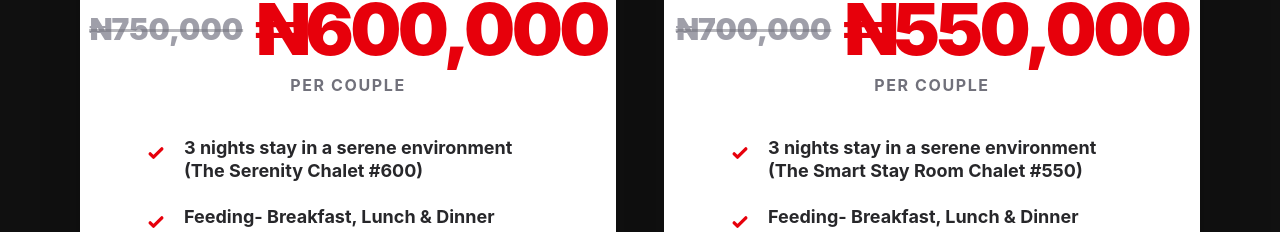
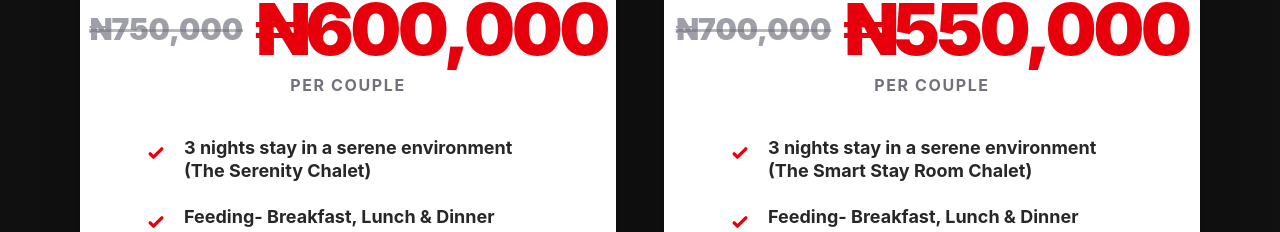
Before and after one commit to thecompassassembly/lovereboot, a Next.js app: page / in a window 1280 px wide. Shown: the part 2367-2599 px from the top of the page. Built offline with nearby package versions, Linux system fonts and the light colour scheme.

Commit message:
style: remove room numbers from chalet feature descriptions in page.tsx

```diff
--- a/app/page.tsx
+++ b/app/page.tsx
@@ -353,7 +353,7 @@ export default function Home() {
                   subtitle:
                     "Experience luxury in our premium chalet with all the bells and whistles.",
                   features: [
-                    "3 nights stay in a serene environment (The Serenity Chalet #600)",
+                    "3 nights stay in a serene environment (The Serenity Chalet)",
                     "Feeding- Breakfast, Lunch & Dinner",
                     "Coaching",
                     "All excursions and activities",
@@ -371,7 +371,7 @@ export default function Home() {
                   subtitle:
                     "Comfortable and serene stay in our smart rooms, perfect for bonding.",
                   features: [
-                    "3 nights stay in a serene environment (The Smart Stay Room Chalet #550)",
+                    "3 nights stay in a serene environment (The Smart Stay Room Chalet)",
                     "Feeding- Breakfast, Lunch & Dinner",
                     "Coaching",
                     "All excursions and activities",
```
